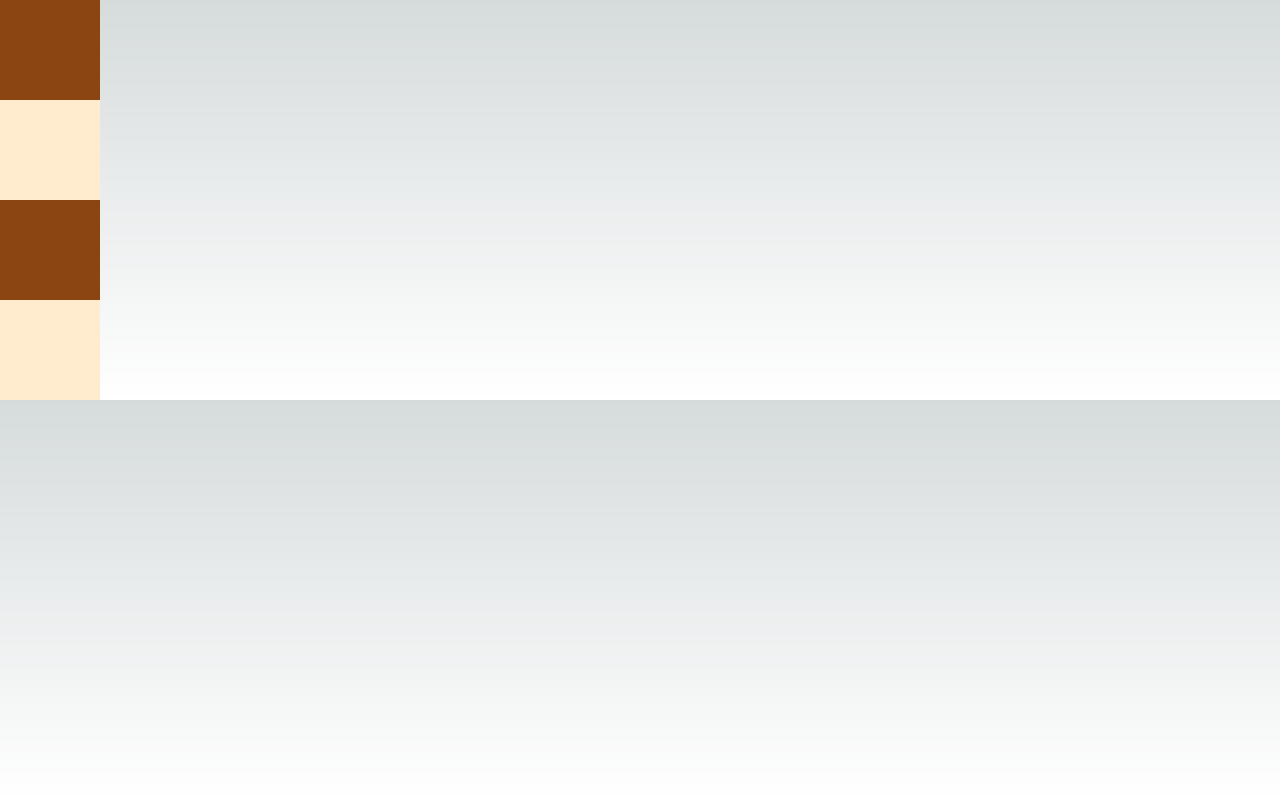
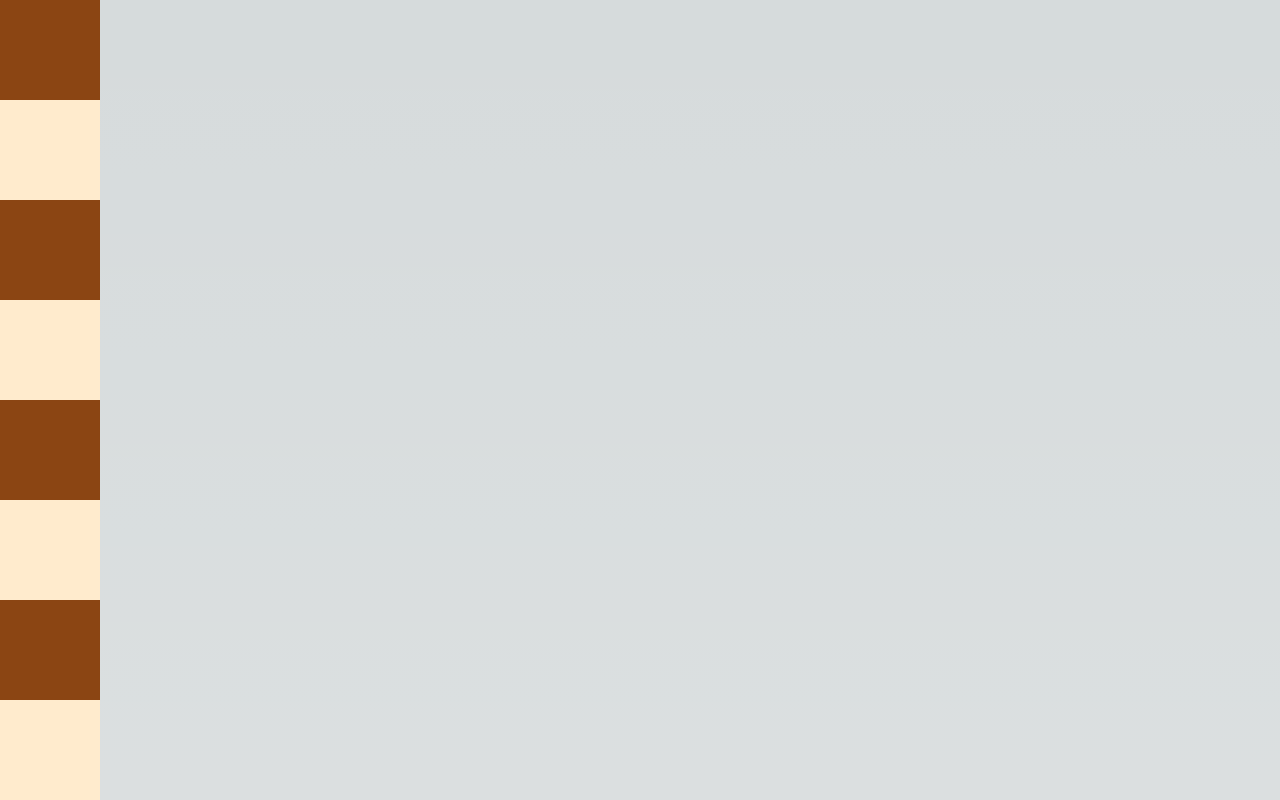
Before and after one commit to fcgrant/chess-board-gui, a Next.js app: page / in a window 1280 px wide. Shown: the top 800 px of the page. Built offline with nearby package versions, Linux system fonts and the light colour scheme.

Commit message:
Render all squares with correct colours

```diff
--- a/src/app/common/configs/boardConfig.tsx
+++ b/src/app/common/configs/boardConfig.tsx
@@ -1,3 +1,3 @@
-import Piece from "@/app/components/Piece";
+import Piece from "../../components/Piece";
 
-const whiteKnight: JSX.Element = <Piece name="White Knight" imagePath="" value={3} />
+const whiteKnight: JSX.Element;
--- a/src/app/components/Board.tsx
+++ b/src/app/components/Board.tsx
@@ -1,33 +1,25 @@
 import React from "react";
 import Square from "./Square";
-import { List } from "postcss/lib/list";
 
 export default function Board(): JSX.Element {
 
-
     const boardDimension: number = 8;
-    let piecesOnBoard: Array<JSX.Element>;
-    let board: Array<JSX.Element>;
+    let position, file: string = "";
+    let rank: number;
+    let board: Array<JSX.Element> = [];
 
     for (let i = 0; i < boardDimension; i++) {
         for (let j = 0; j < boardDimension; j++) {
-
+            file = String.fromCharCode(97 + i)
+            rank = j + 1;
+            position = file + rank.toString();
+            board.push(<Square position={position} />)
         }
     }
+
     return (
-        <>
-            <Square
-                position="a1"
-            />
-            <Square
-                position="a2"
-            />
-            <Square
-                position="a3"
-            />
-            <Square
-                position="a4"
-            />
-        </>
+        <div>
+            {board}
+        </div>
     )
 }
```
